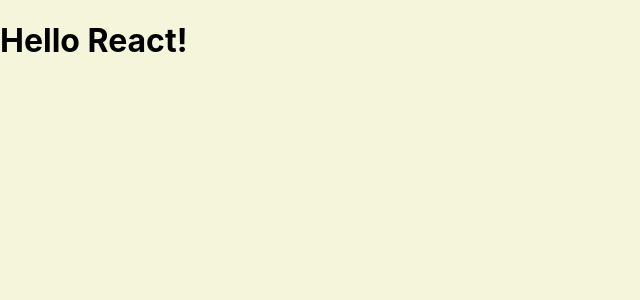
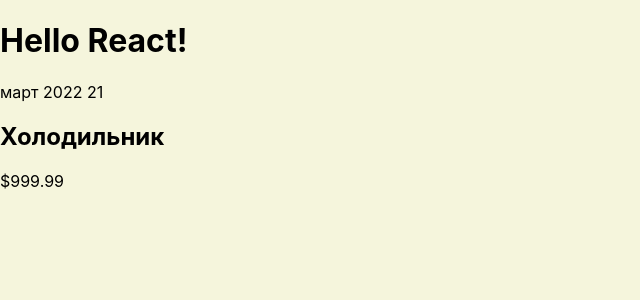
Before and after one commit to iamAndreyGavrilov/react-course-app, a JavaScript app: page / in a window 1280 px wide. Shown: the top 300 px of the page, without its empty margins (0-640 px from the left). Built offline with nearby package versions, Linux system fonts and the light colour scheme.

Commit message:
создание компонента

```diff
--- a/src/App.js
+++ b/src/App.js
@@ -1,7 +1,10 @@
+import CostItem from "./components/CostItem";
+
 function App() {
   return (
     <div>
       <h1>Hello React!</h1>
+      <CostItem></CostItem>
     </div>
   );
 }
--- /dev/null
+++ b/src/components/CostItem.js
@@ -0,0 +1,13 @@
+function CostItem() {
+  return (
+    <div>
+      <div>март 2022 21</div>
+      <div>
+        <h2>Холодильник</h2>
+        <div>$999.99</div>
+      </div>
+    </div>
+  );
+}
+
+export default CostItem;
```
